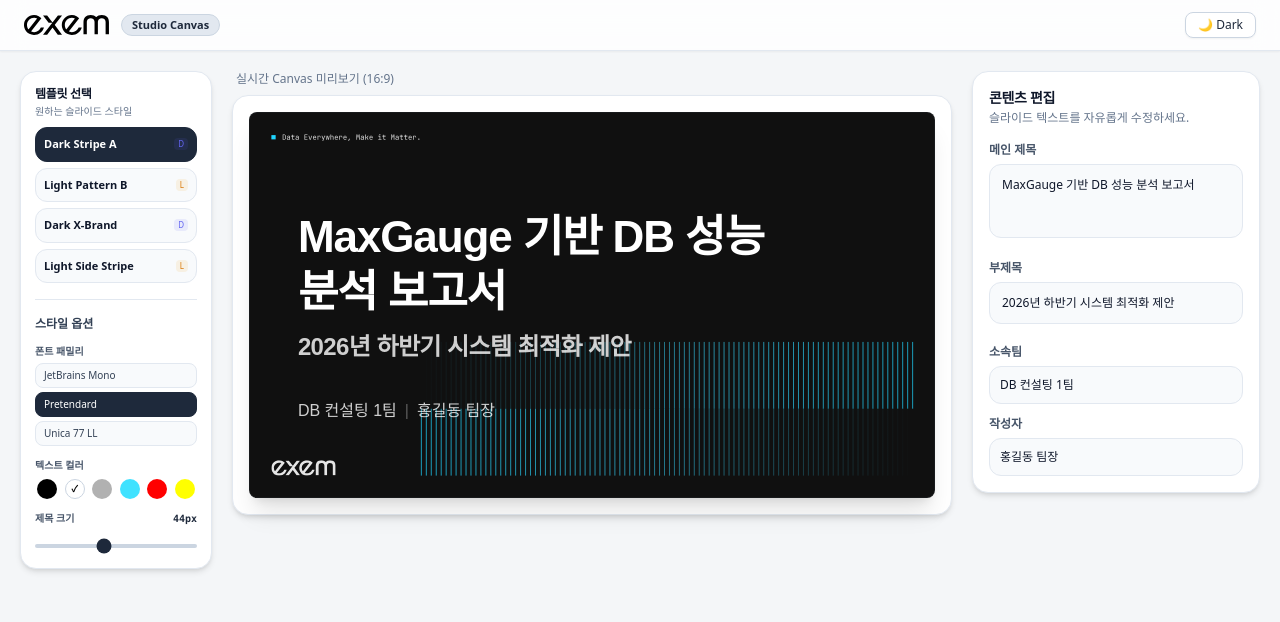
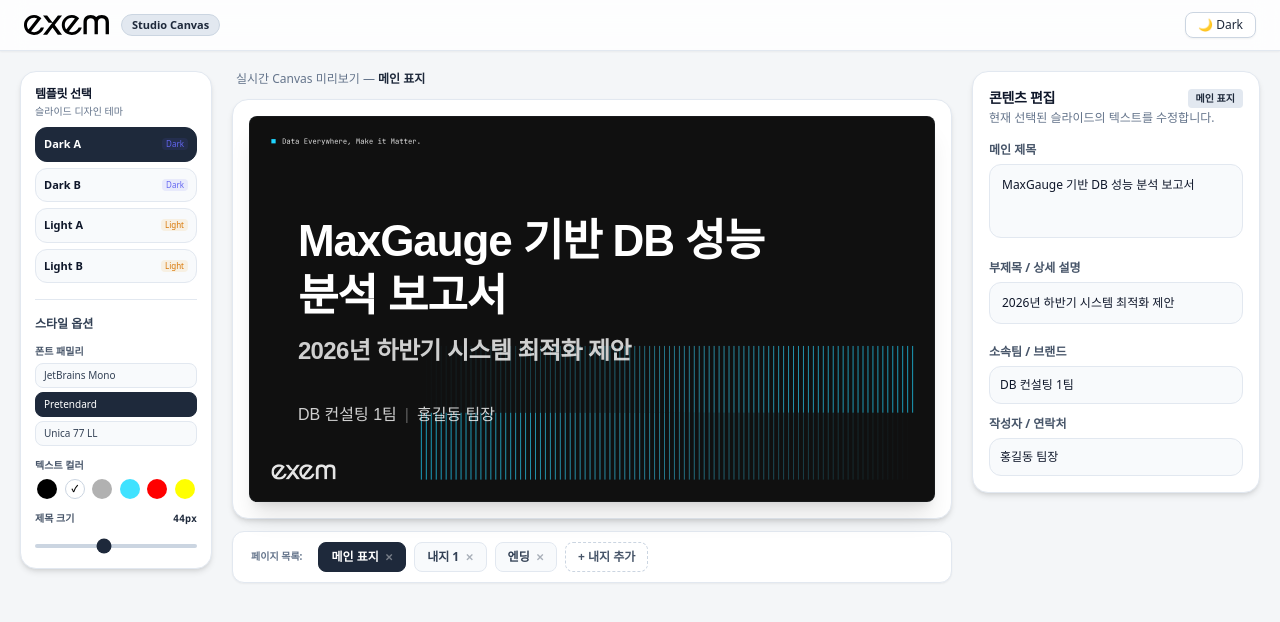
Before and after one commit to hjeon-ai/exem_ppt, a Next.js app: page / in a window 1280 px wide. Shown: the top 622 px of the page. Built offline with nearby package versions, Linux system fonts and the light colour scheme; a web font is replaced by a local one.

Commit message:
Reorder templates and add slide navigation tab bar with add button

```diff
--- a/app/components/TemplateEditor.tsx
+++ b/app/components/TemplateEditor.tsx
@@ -2,22 +2,28 @@
 
 import React, { useState, useRef } from 'react';
 
-interface SlideData {
-  theme: string;
+interface SlideItem {
+  id: string;
+  type: 'cover' | 'content' | 'ending';
+  title: string;
   mainTitle: string;
   subTitle: string;
   department: string;
   author: string;
+}
+
+interface TemplateConfig {
+  theme: string;
   fontFamily: string;
   titleColor: string;
   titleFontSize: number;
 }
 
 const TEMPLATE_OPTIONS = [
-  { id: 'dark-a', name: 'Dark Stripe A', desc: '하단 시그니처 스트라이프', bg: '/templates/bg-dark-a.svg', isLight: false },
-  { id: 'light-b', name: 'Light Pattern B', desc: '블루 라인 패턴', bg: '/templates/bg-light-b.svg', isLight: true },
-  { id: 'dark-x', name: 'Dark X-Brand', desc: '대형 브랜드 X 패턴', bg: '/templates/bg-dark-x.svg', isLight: false },
-  { id: 'light-stripe', name: 'Light Side Stripe', desc: '우측 전면 스트라이프', bg: '/templates/bg-light-stripe.svg', isLight: true },
+  { id: 'dark-a', name: 'Dark A', desc: '하단 시그니처 스트라이프', bg: '/templates/bg-dark-a.svg', isLight: false },
+  { id: 'dark-b', name: 'Dark B', desc: '대형 브랜드 X 패턴', bg: '/templates/bg-dark-x.svg', isLight: false },
+  { id: 'light-a', name: 'Light A', desc: '블루 라인 패턴', bg: '/templates/bg-light-b.svg', isLight: true },
+  { id: 'light-b', name: 'Light B', desc: '우측 전면 스트라이프', bg: '/templates/bg-light-stripe.svg', isLight: true },
 ];
 
 const FONT_OPTIONS = [
@@ -38,22 +44,99 @@
 export const TemplateEditor = () => {
   const [platformTheme, setPlatformTheme] = useState<'dark' | 'light'>('light');
 
-  const [slideData, setSlideData] = useState<SlideData>({
+  // 전체 슬라이드 공통 글로벌 스타일 Config
+  const [styleConfig, setStyleConfig] = useState<TemplateConfig>({
     theme: 'dark-a',
-    mainTitle: 'MaxGauge 기반 DB 성능 분석 보고서',
-    subTitle: '2026년 하반기 시스템 최적화 제안',
-    department: 'DB 컨설팅 1팀',
-    author: '홍길동 팀장',
     fontFamily: "'Pretendard', sans-serif",
     titleColor: '#FFFFFF',
     titleFontSize: 44,
   });
 
+  // 하단 슬라이드 목록 (표지, 내지 1, 엔딩)
+  const [slides, setSlides] = useState<SlideItem[]>([
+    {
+      id: 'slide-1',
+      type: 'cover',
+      title: '메인 표지',
+      mainTitle: 'MaxGauge 기반 DB 성능 분석 보고서',
+      subTitle: '2026년 하반기 시스템 최적화 제안',
+      department: 'DB 컨설팅 1팀',
+      author: '홍길동 팀장',
+    },
+    {
+      id: 'slide-2',
+      type: 'content',
+      title: '내지 1',
+      mainTitle: '주요 시스템 성능 지표 요약',
+      subTitle: 'CPU 및 Memory 사용률 추이 분석',
+      department: 'DB 컨설팅 1팀',
+      author: '홍길동 팀장',
+    },
+    {
+      id: 'slide-3',
+      type: 'ending',
+      title: '엔딩',
+      mainTitle: '감사합니다',
+      subTitle: 'Q&A 및 질의응답',
+      department: 'EXEM Studio',
+      author: 'contact@exem.com',
+    },
+  ]);
+
+  const [activeSlideId, setActiveSlideId] = useState<string>('slide-1');
   const canvasRef = useRef<HTMLDivElement | null>(null);
-  const currentTemplate = TEMPLATE_OPTIONS.find((t) => t.id === slideData.theme) || TEMPLATE_OPTIONS[0];
+
+  const currentTemplate = TEMPLATE_OPTIONS.find((t) => t.id === styleConfig.theme) || TEMPLATE_OPTIONS[0];
+  const activeSlide = slides.find((s) => s.id === activeSlideId) || slides[0];
   const isPlatformDark = platformTheme === 'dark';
 
-  // 동적 테마 클래스 정의
+  // 활성 슬라이드 데이터 변경 핸들러
+  const updateActiveSlide = (key: keyof SlideItem, value: string) => {
+    setSlides((prev) =>
+      prev.map((slide) => (slide.id === activeSlideId ? { ...slide, [key]: value } : slide))
+    );
+  };
+
+  // 내지 슬라이드 추가 (+)
+  const handleAddSlide = () => {
+    const nextContentIndex = slides.filter((s) => s.type === 'content').length + 1;
+    const newSlideId = `slide-${Date.now()}`;
+    const newSlide: SlideItem = {
+      id: newSlideId,
+      type: 'content',
+      title: `내지 ${nextContentIndex}`,
+      mainTitle: `내지 ${nextContentIndex} 제목을 입력하세요`,
+      subTitle: '상세 설명 및 세부 내용을 작성하는 공간입니다.',
+      department: activeSlide.department,
+      author: activeSlide.author,
+    };
+
+    // 엔딩 슬라이드 직전에 내지 삽입
+    const endingIndex = slides.findIndex((s) => s.type === 'ending');
+    const updated = [...slides];
+    if (endingIndex !== -1) {
+      updated.splice(endingIndex, 0, newSlide);
+    } else {
+      updated.push(newSlide);
+    }
+
+    setSlides(updated);
+    setActiveSlideId(newSlideId);
+  };
+
+  // 슬라이드 삭제 (✕)
+  const handleDeleteSlide = (e: React.MouseEvent, id: string) => {
+    e.stopPropagation();
+    if (slides.length <= 1) return;
+
+    const updated = slides.filter((s) => s.id !== id);
+    setSlides(updated);
+    if (activeSlideId === id) {
+      setActiveSlideId(updated[0].id);
+    }
+  };
+
+  // 동적 테마 클래스
   const activeBorderClass = isPlatformDark
     ? 'border-[#00e6a5] bg-[#00e6a5]/10 text-[#00e6a5]'
     : 'border-slate-800 bg-slate-800 text-white';
@@ -105,7 +188,7 @@
       {/* ===== 메인 레이아웃 (좌측 사이드바 - 중앙 캔버스 - 우측 사이드바) ===== */}
       <div className="flex-1 flex gap-5 p-5 max-w-[1920px] mx-auto w-full items-start">
 
-        {/* ===== 1. 좌측 사이드바 (슬림: w-48) ===== */}
+        {/* ===== 1. 좌측 사이드바: 템플릿 & 스타일 옵션 (w-48) ===== */}
         <div
           className={`w-48 shrink-0 border rounded-2xl p-3.5 space-y-4 transition-colors duration-300 ${
             isPlatformDark
@@ -113,11 +196,11 @@
               : 'bg-white border-slate-200 shadow-md'
           }`}
         >
-          {/* 템플릿 선택 */}
+          {/* 템플릿 선택 (Dark A, Dark B, Light A, Light B) */}
           <div>
             <h2 className="font-bold text-xs tracking-tight mb-0.5">템플릿 선택</h2>
             <p className={`text-[10px] mb-2 ${isPlatformDark ? 'text-slate-400' : 'text-slate-500'}`}>
-              원하는 슬라이드 스타일
+              슬라이드 디자인 테마
             </p>
 
             <div className="flex flex-col space-y-1.5">
@@ -125,14 +208,14 @@
                 <button
                   key={item.id}
                   onClick={() =>
-                    setSlideData((prev) => ({
+                    setStyleConfig((prev) => ({
                       ...prev,
                       theme: item.id,
                       titleColor: item.isLight ? '#000000' : '#FFFFFF',
                     }))
                   }
                   className={`p-2 rounded-xl border text-left transition-all duration-200 flex flex-col justify-between space-y-1 ${
-                    slideData.theme === item.id
+                    styleConfig.theme === item.id
                       ? activeBorderClass
                       : isPlatformDark
                       ? 'border-slate-800 bg-[#0d111a] hover:border-slate-700'
@@ -146,7 +229,7 @@
                         item.isLight ? 'bg-amber-500/10 text-amber-600' : 'bg-indigo-500/10 text-indigo-500'
                       }`}
                     >
-                      {item.isLight ? 'L' : 'D'}
+                      {item.isLight ? 'Light' : 'Dark'}
                     </span>
                   </div>
                 </button>
@@ -171,9 +254,9 @@
                 {FONT_OPTIONS.map((f) => (
                   <button
                     key={f.label}
-                    onClick={() => setSlideData((prev) => ({ ...prev, fontFamily: f.value }))}
+                    onClick={() => setStyleConfig((prev) => ({ ...prev, fontFamily: f.value }))}
                     className={`py-1 px-2 text-left rounded-lg border text-[10px] font-medium transition truncate ${
-                      slideData.fontFamily === f.value
+                      styleConfig.fontFamily === f.value
                         ? activeBorderClass
                         : isPlatformDark
                         ? 'border-slate-800 bg-[#0d111a] hover:border-slate-700 text-slate-300'
@@ -186,7 +269,7 @@
               </div>
             </div>
 
-            {/* 텍스트 컬러 팔레트 (아웃라인 제거) */}
+            {/* 텍스트 컬러 팔레트 */}
             <div>
               <label className={`block text-[10px] font-semibold mb-1.5 ${isPlatformDark ? 'text-slate-400' : 'text-slate-600'}`}>
                 텍스트 컬러
@@ -195,14 +278,14 @@
                 {COLOR_PALETTE.map((c) => (
                   <button
                     key={c.hex}
-                    onClick={() => setSlideData((prev) => ({ ...prev, titleColor: c.hex }))}
+                    onClick={() => setStyleConfig((prev) => ({ ...prev, titleColor: c.hex }))}
                     title={c.name}
                     className={`w-5 h-5 rounded-full transition-transform transform hover:scale-110 flex items-center justify-center ${
                       c.hex === '#FFFFFF' ? 'border border-slate-300' : ''
                     }`}
                     style={{ backgroundColor: c.hex }}
                   >
-                    {slideData.titleColor === c.hex && (
+                    {styleConfig.titleColor === c.hex && (
                       <span className={c.hex === '#FFFFFF' || c.hex === '#FFFF00' || c.hex === '#40E2FF' ? 'text-black text-[9px] font-bold' : 'text-white text-[9px] font-bold'}>
                         ✓
                       </span>
@@ -218,15 +301,15 @@
                 <label className={`text-[10px] font-semibold ${isPlatformDark ? 'text-slate-400' : 'text-slate-600'}`}>
                   제목 크기
                 </label>
-                <span className={`text-[10px] font-mono font-bold ${accentTextClass}`}>{slideData.titleFontSize}px</span>
+                <span className={`text-[10px] font-mono font-bold ${accentTextClass}`}>{styleConfig.titleFontSize}px</span>
               </div>
               <input
                 type="range"
                 min={24}
                 max={72}
                 step={2}
-                value={slideData.titleFontSize}
-                onChange={(e) => setSlideData((prev) => ({ ...prev, titleFontSize: Number(e.target.value) }))}
+                value={styleConfig.titleFontSize}
+                onChange={(e) => setStyleConfig((prev) => ({ ...prev, titleFontSize: Number(e.target.value) }))}
                 className={`w-full h-1 rounded-lg appearance-none cursor-pointer ${
                   isPlatformDark ? 'accent-[#00e6a5] bg-slate-700' : 'accent-slate-800 bg-slate-300'
                 }`}
@@ -235,12 +318,13 @@
           </div>
         </div>
 
-        {/* ===== 2. 중앙 캔버스 미리보기 영역 ===== */}
-        <div className="flex-1 flex flex-col justify-start space-y-2">
+        {/* ===== 2. 중앙 영역 (캔버스 미리보기 + 하단 슬라이드 탭) ===== */}
+        <div className="flex-1 flex flex-col justify-start space-y-3">
           <div className={`flex justify-between items-center text-xs font-medium px-1 ${isPlatformDark ? 'text-slate-400' : 'text-slate-500'}`}>
-            <span>실시간 Canvas 미리보기 (16:9)</span>
+            <span>실시간 Canvas 미리보기 — <strong className={accentTextClass}>{activeSlide.title}</strong></span>
           </div>
 
+          {/* 캔버스 화면 */}
           <div
             className={`w-full flex justify-center items-center p-4 rounded-2xl border transition-colors duration-300 ${
               isPlatformDark
@@ -253,7 +337,7 @@
               className="relative w-full aspect-[16/9] bg-cover bg-center overflow-hidden shadow-xl transition-all duration-300 rounded-lg border border-slate-500/10"
               style={{
                 backgroundImage: `url(${currentTemplate.bg})`,
-                fontFamily: slideData.fontFamily,
+                fontFamily: styleConfig.fontFamily,
               }}
             >
               {/* 슬라이드 텍스트 캔버스 매핑 */}
@@ -261,34 +345,88 @@
                 <h1
                   className="font-bold tracking-tight break-keep leading-tight transition-all"
                   style={{
-                    color: slideData.titleColor,
-                    fontSize: `${slideData.titleFontSize}px`,
+                    color: styleConfig.titleColor,
+                    fontSize: `${styleConfig.titleFontSize}px`,
                   }}
                 >
-                  {slideData.mainTitle}
+                  {activeSlide.mainTitle}
                 </h1>
 
                 <h2
                   className="text-xl lg:text-2xl font-semibold tracking-tight break-keep opacity-80"
-                  style={{ color: slideData.titleColor }}
+                  style={{ color: styleConfig.titleColor }}
                 >
-                  {slideData.subTitle}
+                  {activeSlide.subTitle}
                 </h2>
 
                 <div
                   className="pt-6 flex items-center space-x-2 text-xs lg:text-base font-medium opacity-80"
-                  style={{ color: slideData.titleColor }}
+                  style={{ color: styleConfig.titleColor }}
                 >
-                  <span>{slideData.department}</span>
+                  <span>{activeSlide.department}</span>
                   <span className="opacity-40">|</span>
-                  <span>{slideData.author}</span>
+                  <span>{activeSlide.author}</span>
                 </div>
               </div>
             </div>
           </div>
+
+          {/* 하단 슬라이드 네비게이션 탭 (메인, 내지, 엔딩 + 추가 버튼) */}
+          <div
+            className={`p-2.5 rounded-xl border flex items-center space-x-2 overflow-x-auto transition-colors ${
+              isPlatformDark ? 'bg-[#111622] border-slate-800' : 'bg-white border-slate-200 shadow-sm'
+            }`}
+          >
+            <span className={`text-[10px] font-semibold px-2 shrink-0 ${isPlatformDark ? 'text-slate-400' : 'text-slate-500'}`}>
+              페이지 목록:
+            </span>
+
+            {slides.map((slide) => {
+              const isActive = slide.id === activeSlideId;
+              return (
+                <div
+                  key={slide.id}
+                  onClick={() => setActiveSlideId(slide.id)}
+                  className={`group relative flex items-center space-x-1.5 px-3 py-1.5 rounded-lg border text-xs font-semibold cursor-pointer transition-all shrink-0 ${
+                    isActive
+                      ? activeBorderClass
+                      : isPlatformDark
+                      ? 'border-slate-800 bg-[#0d111a] hover:border-slate-700 text-slate-300'
+                      : 'border-slate-200 bg-slate-50 hover:bg-slate-100 text-slate-700'
+                  }`}
+                >
+                  <span>{slide.title}</span>
+
+                  {/* 삭제 버튼 (내지 추가건 삭제 가능) */}
+                  {slides.length > 1 && (
+                    <button
+                      onClick={(e) => handleDeleteSlide(e, slide.id)}
+                      className="ml-1 opacity-40 hover:opacity-100 hover:text-red-500 transition-opacity text-[10px]"
+                      title="슬라이드 삭제"
+                    >
+                      ✕
+                    </button>
+                  )}
+                </div>
+              );
+            })}
+
+            {/* + 슬라이드 추가 버튼 */}
+            <button
+              onClick={handleAddSlide}
+              className={`flex items-center justify-center space-x-1 px-3 py-1.5 rounded-lg border border-dashed text-xs font-semibold transition-all shrink-0 ${
+                isPlatformDark
+                  ? 'border-slate-700 hover:border-[#00e6a5] hover:text-[#00e6a5] text-slate-400'
+                  : 'border-slate-300 hover:border-slate-800 hover:text-slate-900 text-slate-600'
+              }`}
+              title="새 내지 슬라이드 추가"
+            >
+              <span>+ 내지 추가</span>
+            </button>
+          </div>
         </div>
 
-        {/* ===== 3. 우측 사이드바: 콘텐츠 편집 (더 넓음: w-72) ===== */}
+        {/* ===== 3. 우측 사이드바: 콘텐츠 편집 (w-72) ===== */}
         <div
           className={`w-72 shrink-0 border rounded-2xl p-4 space-y-4 transition-colors duration-300 ${
             isPlatformDark
@@ -297,9 +435,14 @@
           }`}
         >
           <div>
-            <h2 className="font-bold text-sm tracking-tight mb-0.5">콘텐츠 편집</h2>
-            <p className={`text-xs mb-3 ${isPlatformDark ? 'text-slate-400' : 'text-slate-500'}`}>
-              슬라이드 텍스트를 자유롭게 수정하세요.
+            <div className="flex items-center justify-between">
+              <h2 className="font-bold text-sm tracking-tight">콘텐츠 편집</h2>
+              <span className={`text-[10px] font-bold px-2 py-0.5 rounded ${activeBadgeClass}`}>
+                {activeSlide.title}
+              </span>
+            </div>
+            <p className={`text-xs mt-0.5 ${isPlatformDark ? 'text-slate-400' : 'text-slate-500'}`}>
+              현재 선택된 슬라이드의 텍스트를 수정합니다.
             </p>
           </div>
 
@@ -310,8 +453,8 @@
               </label>
               <textarea
                 rows={3}
-                value={slideData.mainTitle}
-                onChange={(e) => setSlideData({ ...slideData, mainTitle: e.target.value })}
+                value={activeSlide.mainTitle}
+                onChange={(e) => updateActiveSlide('mainTitle', e.target.value)}
                 className={`w-full border rounded-xl p-3 text-xs focus:outline-none resize-none transition-all ${
                   isPlatformDark
                     ? 'bg-[#0d111a] border-slate-800 text-slate-100 focus:border-[#00e6a5]'
@@ -323,12 +466,12 @@
 
             <div>
               <label className={`block text-xs font-semibold mb-1.5 ${isPlatformDark ? 'text-slate-400' : 'text-slate-600'}`}>
-                부제목
+                부제목 / 상세 설명
               </label>
               <input
                 type="text"
-                value={slideData.subTitle}
-                onChange={(e) => setSlideData({ ...slideData, subTitle: e.target.value })}
+                value={activeSlide.subTitle}
+                onChange={(e) => updateActiveSlide('subTitle', e.target.value)}
                 className={`w-full border rounded-xl p-3 text-xs focus:outline-none transition-all ${
                   isPlatformDark
                     ? 'bg-[#0d111a] border-slate-800 text-slate-100 focus:border-[#00e6a5]'
@@ -341,12 +484,12 @@
             <div className="space-y-3 pt-1">
               <div>
                 <label className={`block text-xs font-semibold mb-1.5 ${isPlatformDark ? 'text-slate-400' : 'text-slate-600'}`}>
-                  소속팀
+                  소속팀 / 브랜드
                 </label>
                 <input
                   type="text"
-                  value={slideData.department}
-                  onChange={(e) => setSlideData({ ...slideData, department: e.target.value })}
+                  value={activeSlide.department}
+                  onChange={(e) => updateActiveSlide('department', e.target.value)}
                   className={`w-full border rounded-xl p-2.5 text-xs focus:outline-none transition-all ${
                     isPlatformDark
                       ? 'bg-[#0d111a] border-slate-800 text-slate-100 focus:border-[#00e6a5]'
@@ -357,12 +500,12 @@
 
               <div>
                 <label className={`block text-xs font-semibold mb-1.5 ${isPlatformDark ? 'text-slate-400' : 'text-slate-600'}`}>
-                  작성자
+                  작성자 / 연락처
                 </label>
                 <input
                   type="text"
-                  value={slideData.author}
-                  onChange={(e) => setSlideData({ ...slideData, author: e.target.value })}
+                  value={activeSlide.author}
+                  onChange={(e) => updateActiveSlide('author', e.target.value)}
                   className={`w-full border rounded-xl p-2.5 text-xs focus:outline-none transition-all ${
                     isPlatformDark
                       ? 'bg-[#0d111a] border-slate-800 text-slate-100 focus:border-[#00e6a5]'
```
